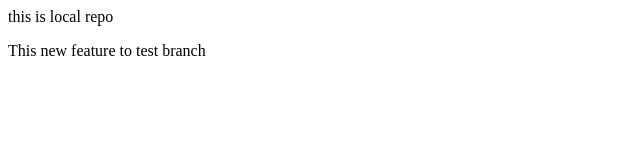
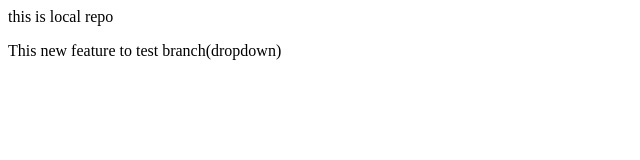
Before and after one commit to MJCLASS04/LocalRepo, a plain HTML site: page index.html in a window 1280 px wide. Shown: the full height of the page, 0-640 px from the left. Drawn offline with Linux system fonts and the light colour scheme.

```diff
--- a/index.html
+++ b/index.html
@@ -1,2 +1,2 @@
 <p>this is local repo</p>
-<p>This new feature to test branch</p>
+<p>This new feature to test branch(dropdown)</p>
```
